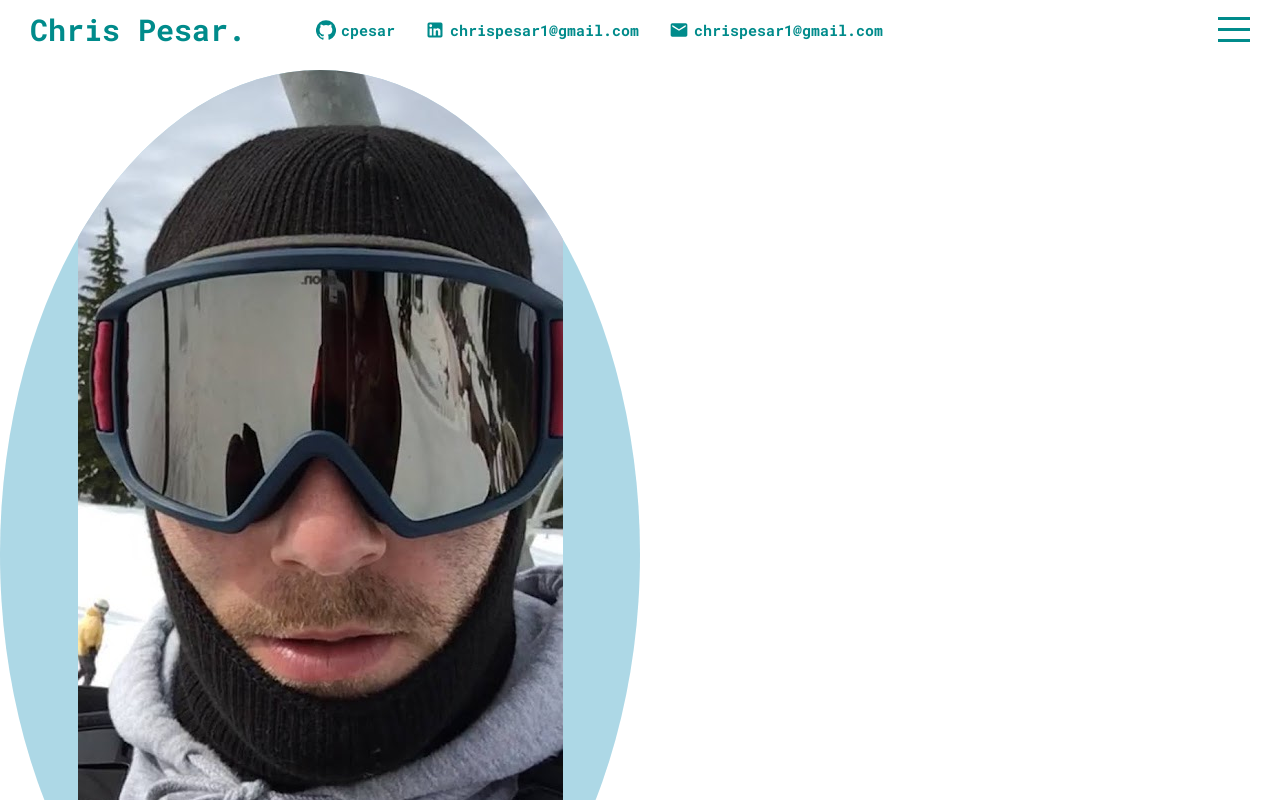
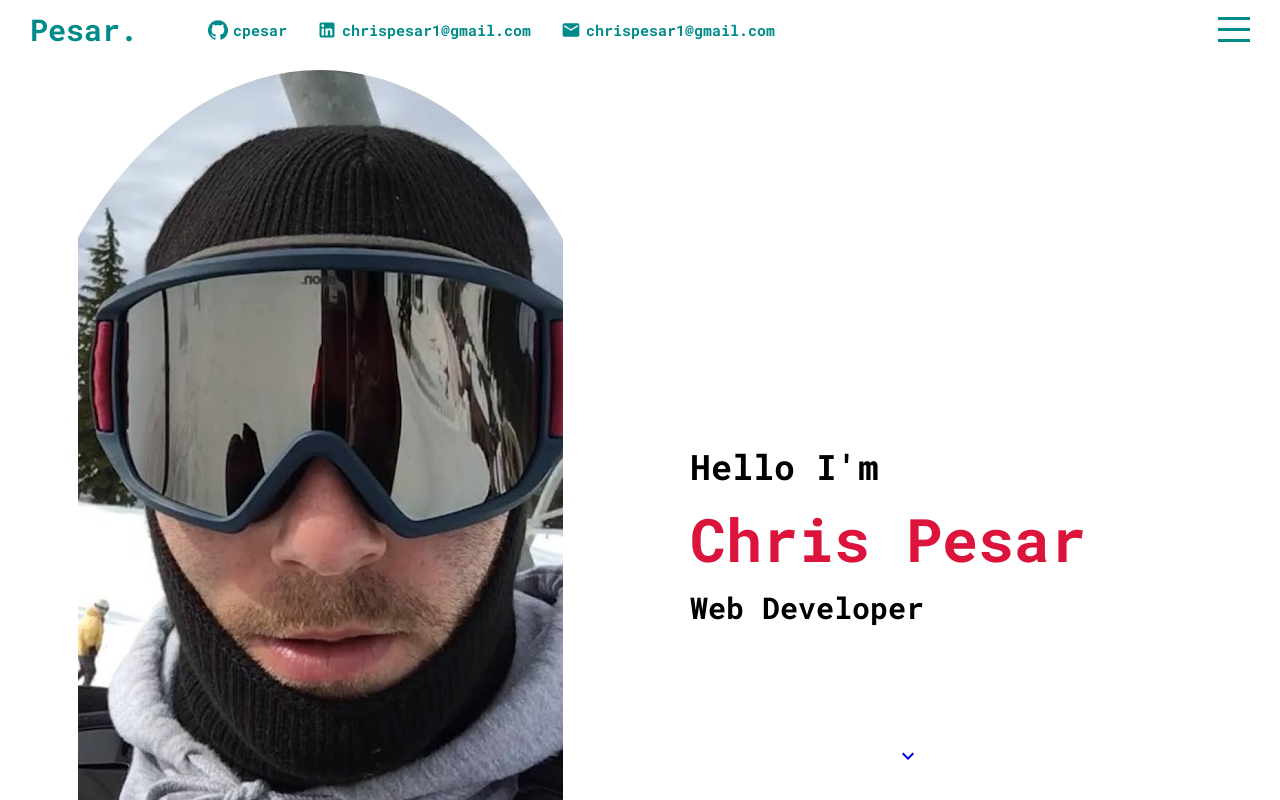
Before and after one commit to cpesar/pesar-react-portfolio, a React (Create React App) app: page / in a window 1280 px wide. Built offline with nearby package versions, Linux system fonts and the light colour scheme.

Commit message:
adding animation to intro section

```diff
--- a/src/components/intro/Intro.jsx
+++ b/src/components/intro/Intro.jsx
@@ -1,5 +1,6 @@
 
 import './intro.scss';
+import { KeyboardArrowDown } from '@material-ui/icons';
 
 export default function Intro() {
   return (
@@ -7,11 +8,21 @@ export default function Intro() {
       <div className='left'>
         <div className='imgContainer'>
           <img src='assets/goggles.jpeg' alt='goggles'></img>
-
         </div>
       </div>
 
-      <div className='right'></div>
+      <div className='right'>
+        <div className='wrapper'>
+          <h2>Hello I'm </h2>
+          <h1>Chris Pesar</h1>
+          <h3>Web Developer<span></span></h3>
+        </div>
+        <a href="#portfolio">
+          <span className='arrow'>
+          <KeyboardArrowDown />
+          </span>
+        </a>
+      </div>
     </div>
   )
 }
--- a/src/components/intro/intro.scss
+++ b/src/components/intro/intro.scss
@@ -10,7 +10,7 @@
     .imgContainer{
       width: 700;
       height: 700;
-      background-color: lightblue;
+
       border-radius: 50%;
       display: flex;
       align-items: center;
@@ -26,6 +26,46 @@
 
   .right{
     flex: 0.5;
+    // padding: 10vh;
+    position: relative;
 
+    .wrapper{
+      width: 100%;
+      height: 100%;
+      padding-top: 50px;
+      // padding-left: 50px;
+      margin: 50px;
+      display: flex;
+      flex-direction: column;
+      justify-content: center;
+
+      h1{
+        font-size: 60px;
+        margin: 10px 0;
+        color: crimson;
+      }
+
+      h2{
+        font-size: 35px;
+      }
+
+      h3{
+        font-size: 30px;
+
+      }
+    }
+
+    a{
+      position:absolute;
+      bottom: 20px;
+      left: 40%;
+      height: 5%;
+      width: 30px;
+
+    }
+    .arrow{
+      width: 30px;
+      animation: 2s;
+    }
   }
 }
--- a/src/components/navbar/Navbar.jsx
+++ b/src/components/navbar/Navbar.jsx
@@ -7,7 +7,7 @@ export default function Navbar({menuOpen, setMenuOpen}) {
     <div className={"navbar  " + (menuOpen && "active")}>
       <div className='wrapper'>
         <div className='left'>
-          <a href='#intro' className='logo'>Chris Pesar.</a>
+          <a href='#intro' className='logo'>Pesar.</a>
           <div className='itemContainer'>
             <GitHub className="icon"/>
             <span>cpesar</span>
```
